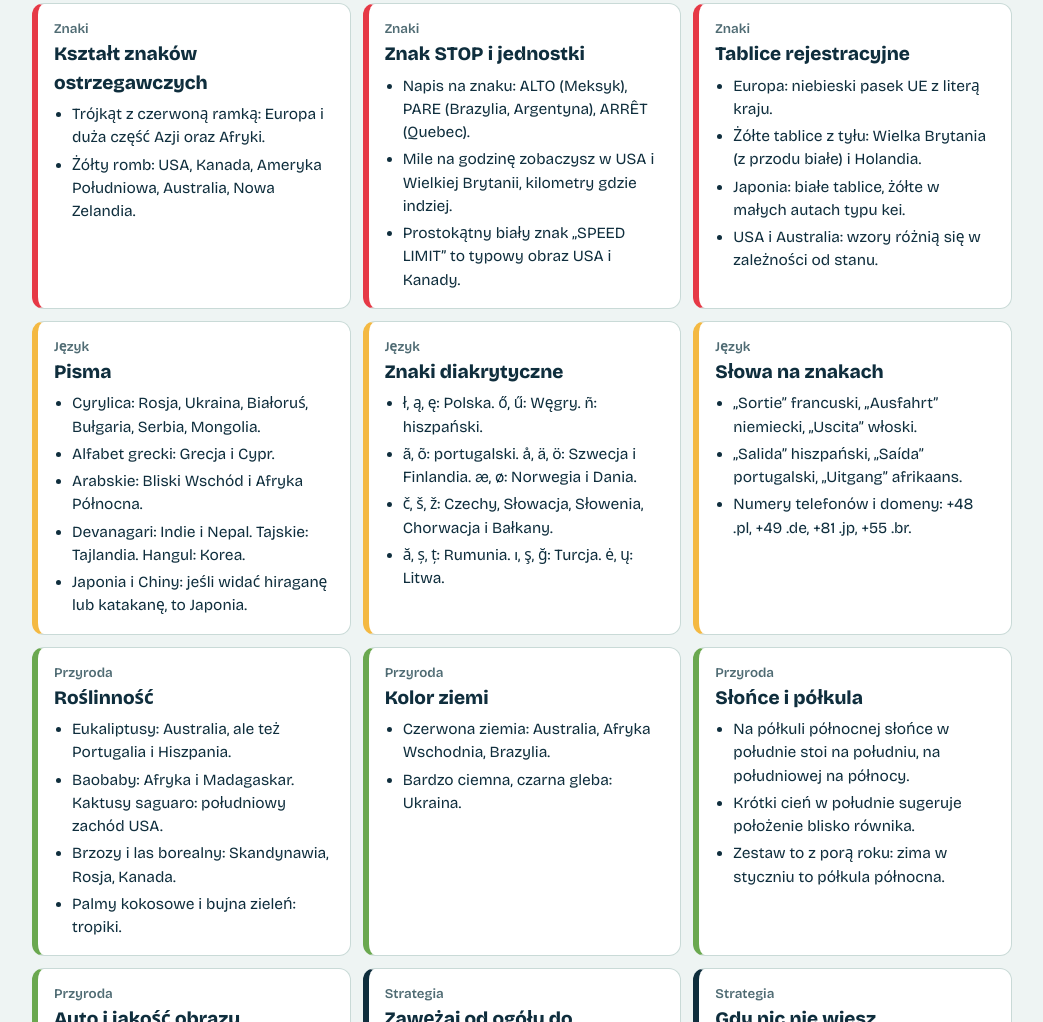
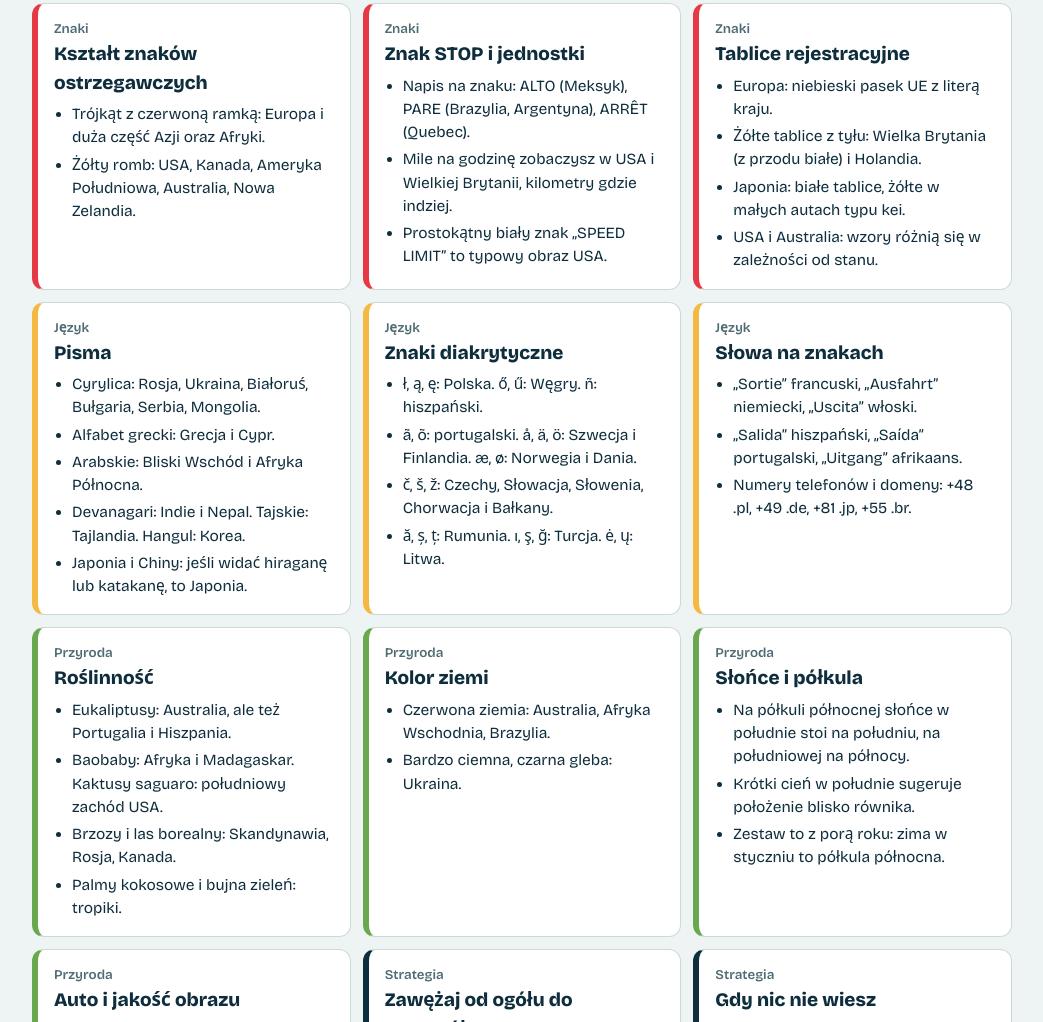
Before and after one commit to oski12226/html3, a plain HTML site: page index.html in a window 1280 px wide. Shown: the part 686-1708 px from the top of the page, without its empty margins (118-1161 px from the left). Drawn offline with nearby package versions, Linux system fonts and the light colour scheme.

Commit message:
Update index.html

```diff
--- a/index.html
+++ b/index.html
@@ -81,7 +81,7 @@ var D=[
 ["Droga","Linie na jezdni",["Żółta linia środkowa: USA, Kanada, Meksyk, większość Ameryki Łacińskiej, a w Europie m.in. Norwegia i Finlandia.","Biała linia środkowa: większość Europy, Australia.","Żółte linie krawędziowe: m.in. Irlandia i RPA."]],
 ["Droga","Słupki i słupy",["Słupki przy drodze mają w każdym kraju własny wzór: zwróć uwagę na kolor, paski i odblask.","Materiał słupów energetycznych (drewno, beton, metal) i liczba przewodów zwężają region.","W USA często widać drewniane słupy z dużym transformatorem."]],
 ["Znaki","Kształt znaków ostrzegawczych",["Trójkąt z czerwoną ramką: Europa i duża część Azji oraz Afryki.","Żółty romb: USA, Kanada, Ameryka Południowa, Australia, Nowa Zelandia."]],
-["Znaki","Znak STOP i jednostki",["Napis na znaku: ALTO (Meksyk), PARE (Brazylia, Argentyna), ARRÊT (Quebec).","Mile na godzinę zobaczysz w USA i Wielkiej Brytanii, kilometry gdzie indziej.","Prostokątny biały znak „SPEED LIMIT” to typowy obraz USA i Kanady."]],
+["Znaki","Znak STOP i jednostki",["Napis na znaku: ALTO (Meksyk), PARE (Brazylia, Argentyna), ARRÊT (Quebec).","Mile na godzinę zobaczysz w USA i Wielkiej Brytanii, kilometry gdzie indziej.","Prostokątny biały znak „SPEED LIMIT” to typowy obraz USA."]],
 ["Znaki","Tablice rejestracyjne",["Europa: niebieski pasek UE z literą kraju.","Żółte tablice z tyłu: Wielka Brytania (z przodu białe) i Holandia.","Japonia: białe tablice, żółte w małych autach typu kei.","USA i Australia: wzory różnią się w zależności od stanu."]],
 ["Język","Pisma",["Cyrylica: Rosja, Ukraina, Białoruś, Bułgaria, Serbia, Mongolia.","Alfabet grecki: Grecja i Cypr.","Arabskie: Bliski Wschód i Afryka Północna.","Devanagari: Indie i Nepal. Tajskie: Tajlandia. Hangul: Korea.","Japonia i Chiny: jeśli widać hiraganę lub katakanę, to Japonia."]],
 ["Język","Znaki diakrytyczne",["ł, ą, ę: Polska. ő, ű: Węgry. ñ: hiszpański.","ã, õ: portugalski. å, ä, ö: Szwecja i Finlandia. æ, ø: Norwegia i Dania.","č, š, ž: Czechy, Słowacja, Słowenia, Chorwacja i Bałkany.","ă, ș, ț: Rumunia. ı, ş, ğ: Turcja. ė, ų: Litwa."]],
```
